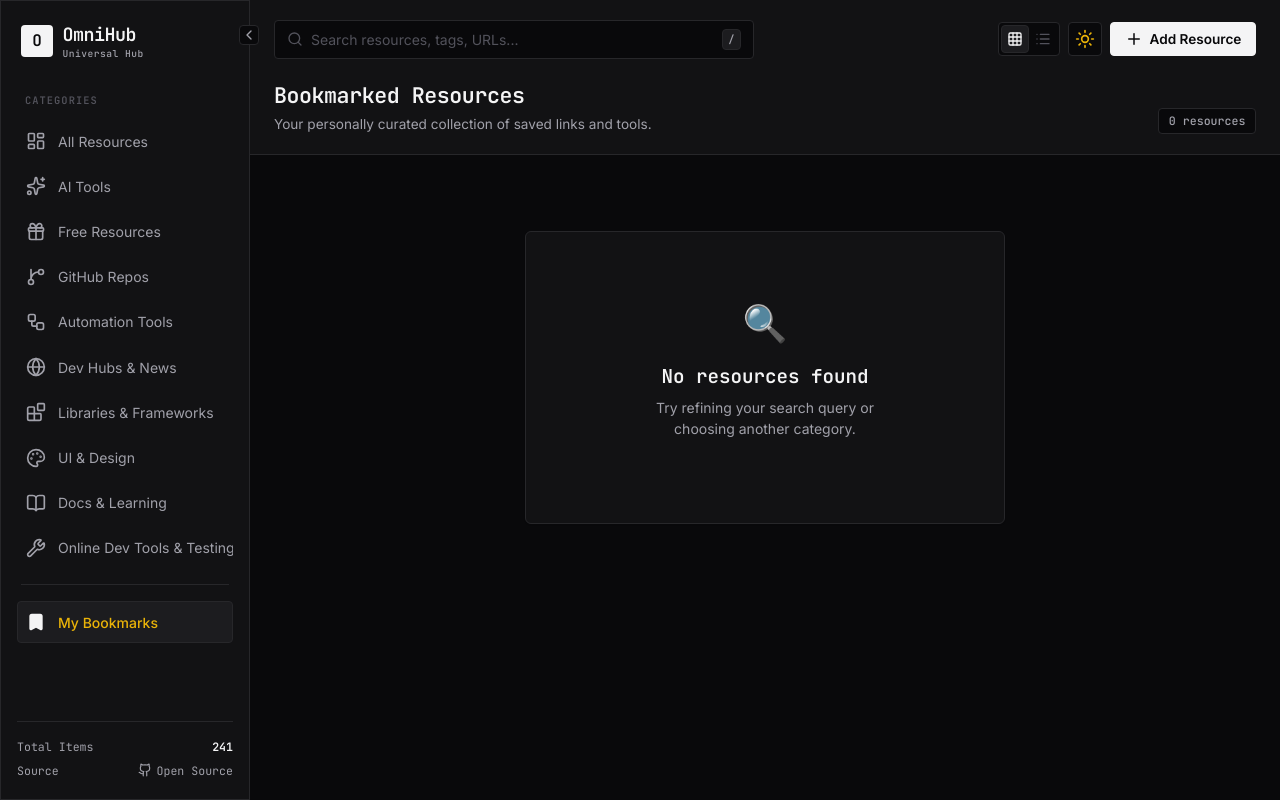
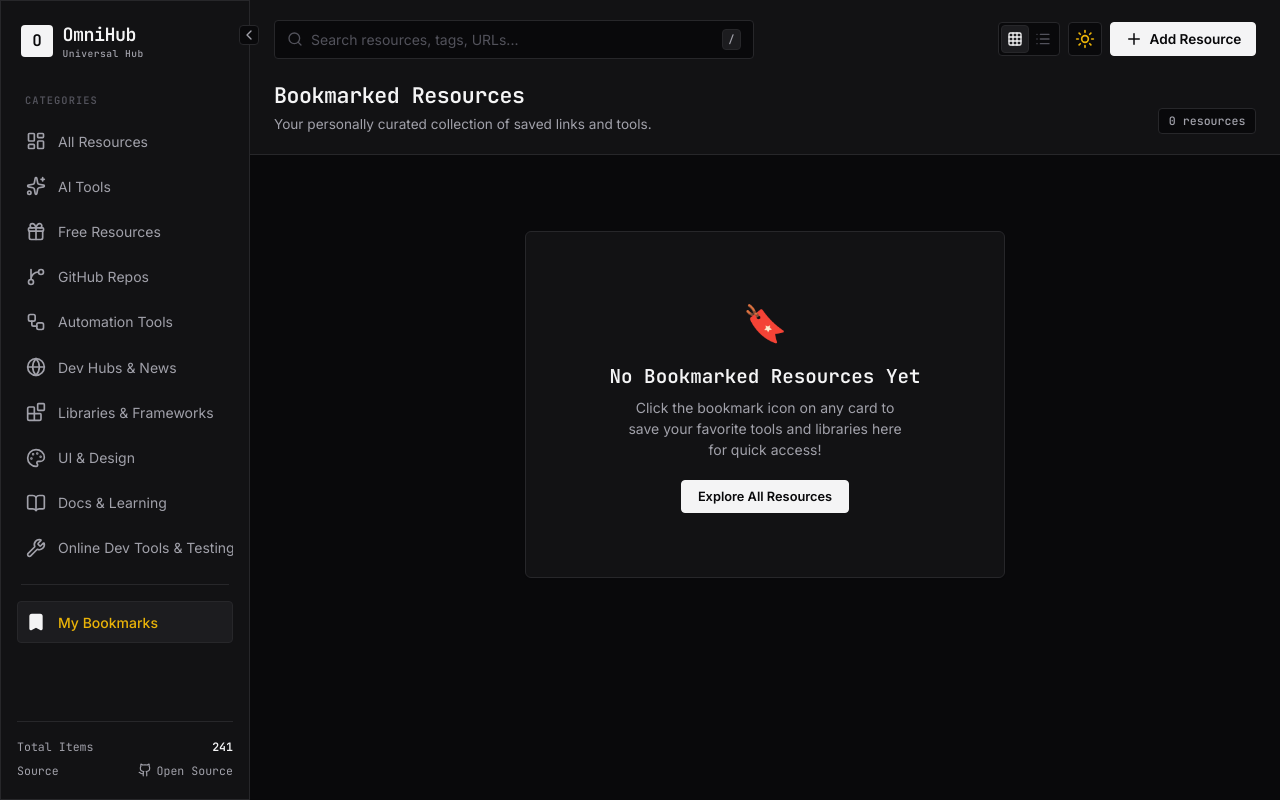
Before and after one commit to Ratul-NotFound/OmniHub, a React (Vite) app: page / in a window 1280 px wide. Both pictures are taken after a click on the button "My Bookmarks". Built offline with nearby package versions, Linux system fonts and the light colour scheme.

Commit message:
Confirmed bookmarking system functionality with localStorage persistence and custom bookmark empty state

```diff
--- a/src/App.tsx
+++ b/src/App.tsx
@@ -288,17 +288,30 @@ export default function App() {
             </div>
           ) : (
             <div className={styles.emptyState}>
-              <div className={styles.emptyStateIcon}>🔍</div>
-              <h3>No resources found</h3>
-              <p>Try refining your search query or choosing another category.</p>
-              {searchQuery && (
+              <div className={styles.emptyStateIcon}>
+                {showBookmarksOnly ? '🔖' : '🔍'}
+              </div>
+              <h3>{showBookmarksOnly ? 'No Bookmarked Resources Yet' : 'No resources found'}</h3>
+              <p>
+                {showBookmarksOnly
+                  ? 'Click the bookmark icon on any card to save your favorite tools and libraries here for quick access!'
+                  : 'Try refining your search query or choosing another category.'}
+              </p>
+              {showBookmarksOnly ? (
+                <button
+                  onClick={() => setShowBookmarksOnly(false)}
+                  className={styles.resetSearchBtn}
+                >
+                  Explore All Resources
+                </button>
+              ) : searchQuery ? (
                 <button
                   onClick={() => setSearchQuery('')}
                   className={styles.resetSearchBtn}
                 >
                   Clear Search Filter
                 </button>
-              )}
+              ) : null}
             </div>
           )}
         </main>
```
